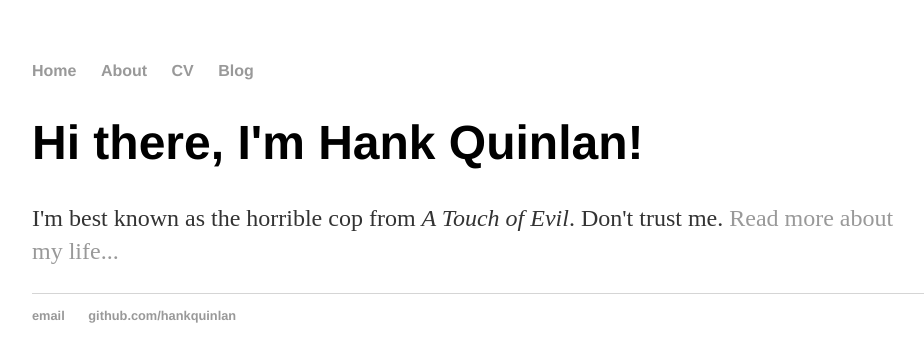
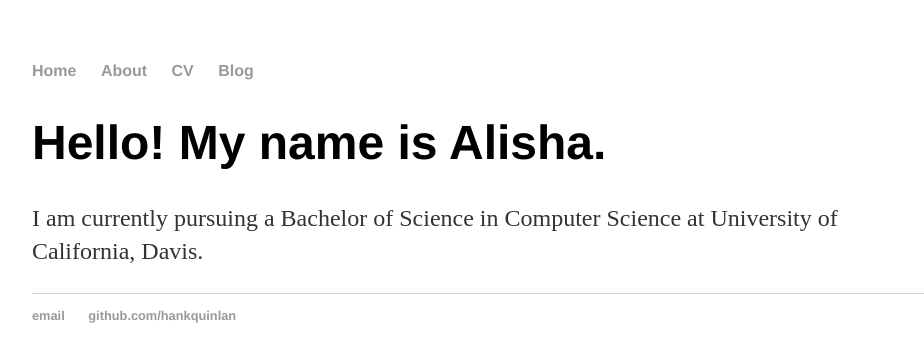
Before and after one commit to ananda1066/personalWebsite1, a Jekyll site: the page built from index.html, in a window 1280 px wide. Shown: the top 362 px of the page, without its empty margins (160-1084 px from the left). Built offline with Jekyll 4.4.1, drawn with Linux system fonts in a browser that asks for light colours.

Commit message:
Update index.html
Personalized home page.

```diff
--- a/index.html
+++ b/index.html
@@ -1,9 +1,9 @@
 ---
 layout: default
-title: Hank Quinlan, Horrible Cop
+title: Alisha Nanda
 ---
 
 		<div class="blurb">
-			<h1>Hi there, I'm Hank Quinlan!</h1>
-			<p>I'm best known as the horrible cop from <em>A Touch of Evil</em>. Don't trust me. <a href="/about">Read more about my life...</a></p>
+			<h1>Hello! My name is Alisha.</h1>
+			<p>I am currently pursuing a Bachelor of Science in Computer Science at University of California, Davis.</p>
 		</div>
```
